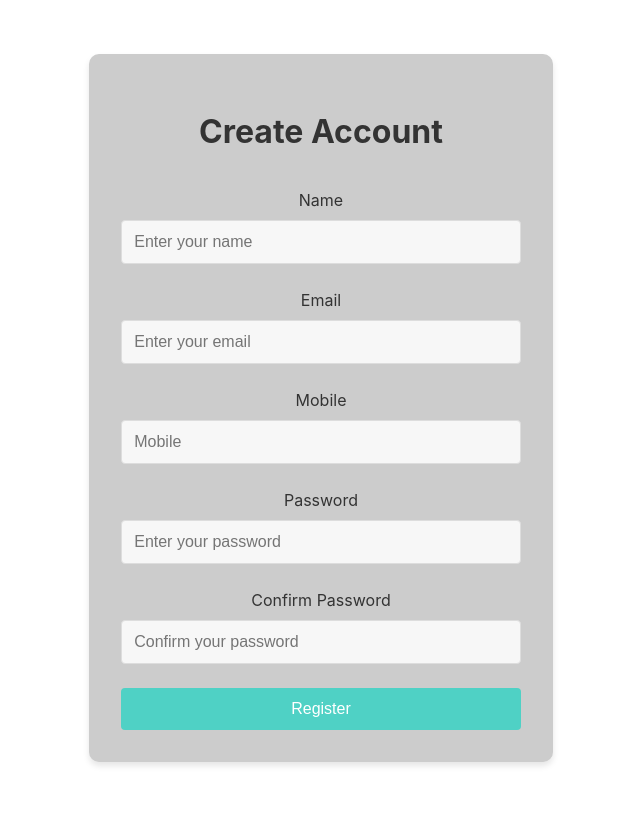
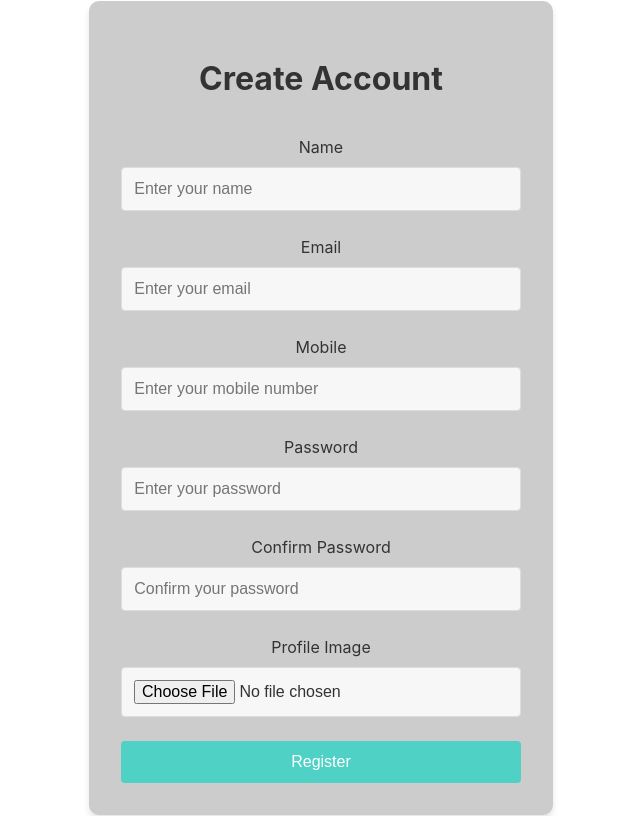
Before and after one commit to johnfa1508/interview-manager-client, a React (Vite) app: page /register in a window 1280 px wide. Shown: the whole page, without its empty margins (319-959 px from the left). Built offline with nearby package versions, Linux system fonts and the light colour scheme.

Commit message:
Added simple photo upload to register

```diff
--- a/src/pages/login/index.jsx
+++ b/src/pages/login/index.jsx
@@ -10,7 +10,6 @@ const LoginPage = () => {
 
   const handleSubmit = (e) => {
     e.preventDefault();
-    // Add your authentication logic here
     navigate('/');
   };
 
--- a/src/pages/register/index.jsx
+++ b/src/pages/register/index.jsx
@@ -5,15 +5,21 @@ import './style.css';
 const RegisterPage = () => {
   const [name, setName] = useState('');
   const [email, setEmail] = useState('');
+  const [mobile, setMobile] = useState('');
   const [password, setPassword] = useState('');
-  const [mobile, setMobile] = useState('');
   const [confirmPassword, setConfirmPassword] = useState('');
+  const [profileImage, setProfileImage] = useState(null);
   const navigate = useNavigate();
+
+  const handleImageChange = (e) => {
+    const file = e.target.files[0];
+    setProfileImage(file);
+  };
 
   const handleSubmit = (e) => {
     e.preventDefault();
     if (password === confirmPassword) {
-      console.log('Registration successful');
+      console.log('Registration successful', { name, email, mobile, profileImage });
       navigate('/');
     } else {
       alert('Passwords do not match!');
@@ -48,13 +54,14 @@ const RegisterPage = () => {
           <div className="input-group">
             <label htmlFor="mobile">Mobile</label>
             <input
-              type="number"
-              id="confirmPassword"
+              type="text"
+              id="mobile"
               value={mobile}
               onChange={(e) => setMobile(e.target.value)}
-              placeholder="Mobile"
+              placeholder="Enter your mobile number"
             />
           </div>
+
           <div className="input-group">
             <label htmlFor="password">Password</label>
             <input
@@ -75,6 +82,16 @@ const RegisterPage = () => {
               placeholder="Confirm your password"
             />
           </div>
+          <div className="input-group">
+            <label htmlFor="profileImage">Profile Image</label>
+            <input
+              type="file"
+              id="profileImage"
+              accept="image/*"
+              onChange={handleImageChange}
+              className="file-input"
+            />
+          </div>
           <button type="submit" className="login-button">
             Register
           </button>
--- a/src/pages/register/style.css
+++ b/src/pages/register/style.css
@@ -0,0 +1,16 @@
+.file-input {
+    display: block;
+    width: 100%;
+    padding: 0.5rem;
+    background-color: var(--secondary-background-color);
+    border: 1px solid #ddd;
+    border-radius: 4px;
+    font-size: 1rem;
+    color: var(--text-color);
+    cursor: pointer;
+  }
+
+  .file-input:focus {
+    outline: none;
+    border-color: #4fd1c5;
+  }
```
